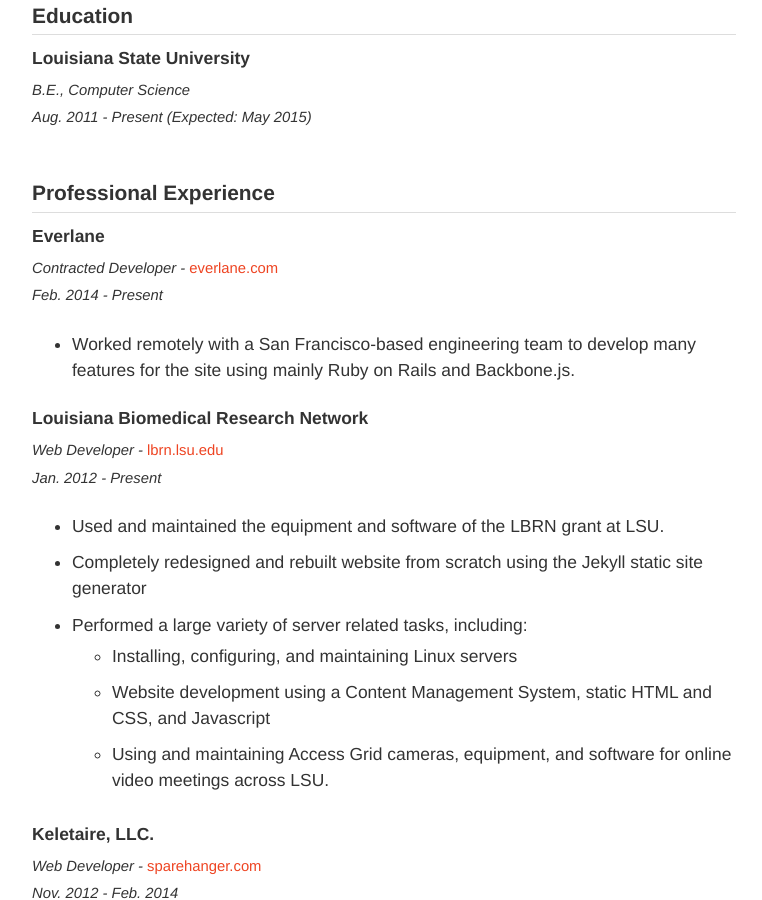
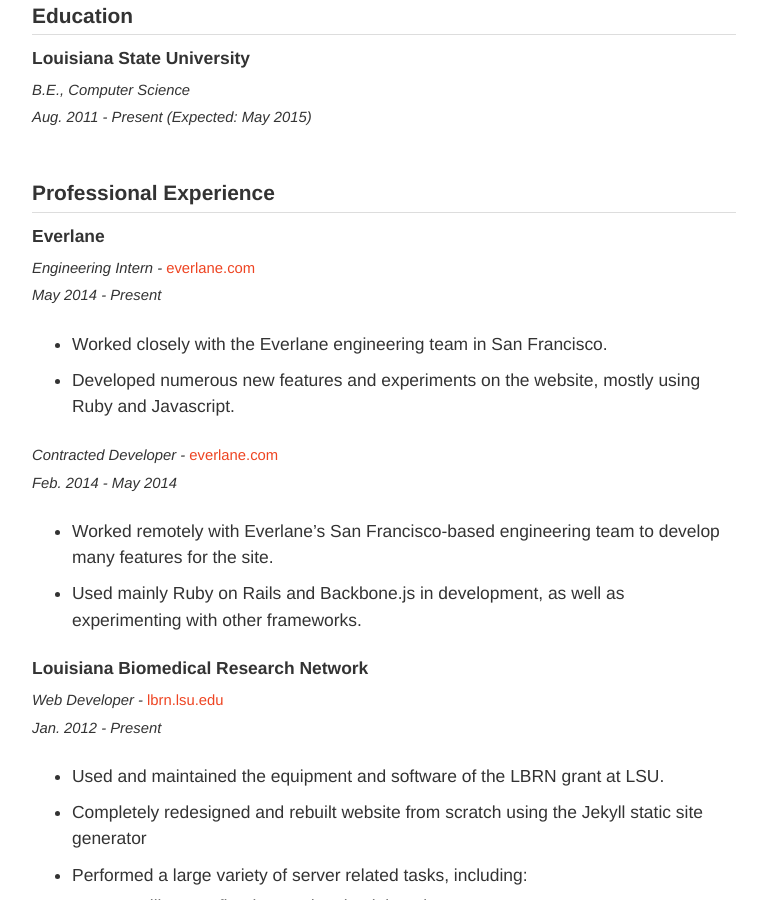
Before and after one commit to taylorlapeyre/taylorlapeyre.github.io, a Jekyll site: the page built from resume.md, in a window 1280 px wide and 900 px high, scrolled down 283 px. Shown: the whole window, without its empty margins (256-1018 px from the left). Built offline with Jekyll 4.4.1, drawn with Linux system fonts in a browser that asks for light colours; some web fonts are replaced.

Commit message:
update jobs

```diff
--- a/resume.md
+++ b/resume.md
@@ -20,11 +20,20 @@
 
 #### Everlane
 
+*Engineering Intern - [everlane.com][everlane]*
+
+*May 2014 - Present*
+
+- Worked closely with the Everlane engineering team in San Francisco.
+- Developed numerous new features and experiments on the website, mostly using Ruby and Javascript.
+
+
 *Contracted Developer - [everlane.com][everlane]*
 
-*Feb. 2014 - Present*
+*Feb. 2014 - May 2014*
 
-- Worked remotely with a San Francisco-based engineering team to develop many features for the site using mainly Ruby on Rails and Backbone.js.
+- Worked remotely with Everlane's San Francisco-based engineering team to develop many features for the site.
+- Used mainly Ruby on Rails and Backbone.js in development, as well as experimenting with other frameworks.
 
 #### Louisiana Biomedical Research Network
 
```
